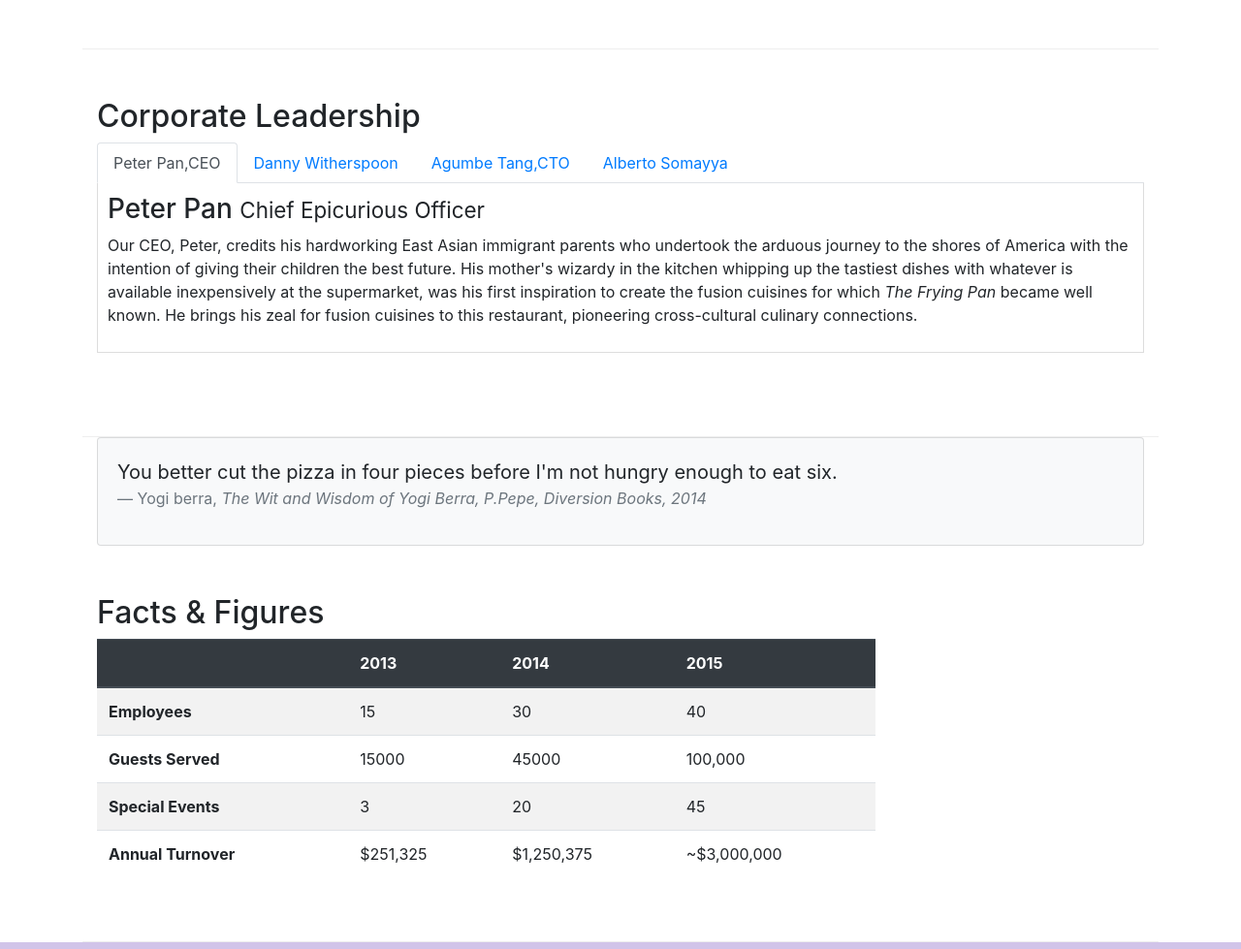
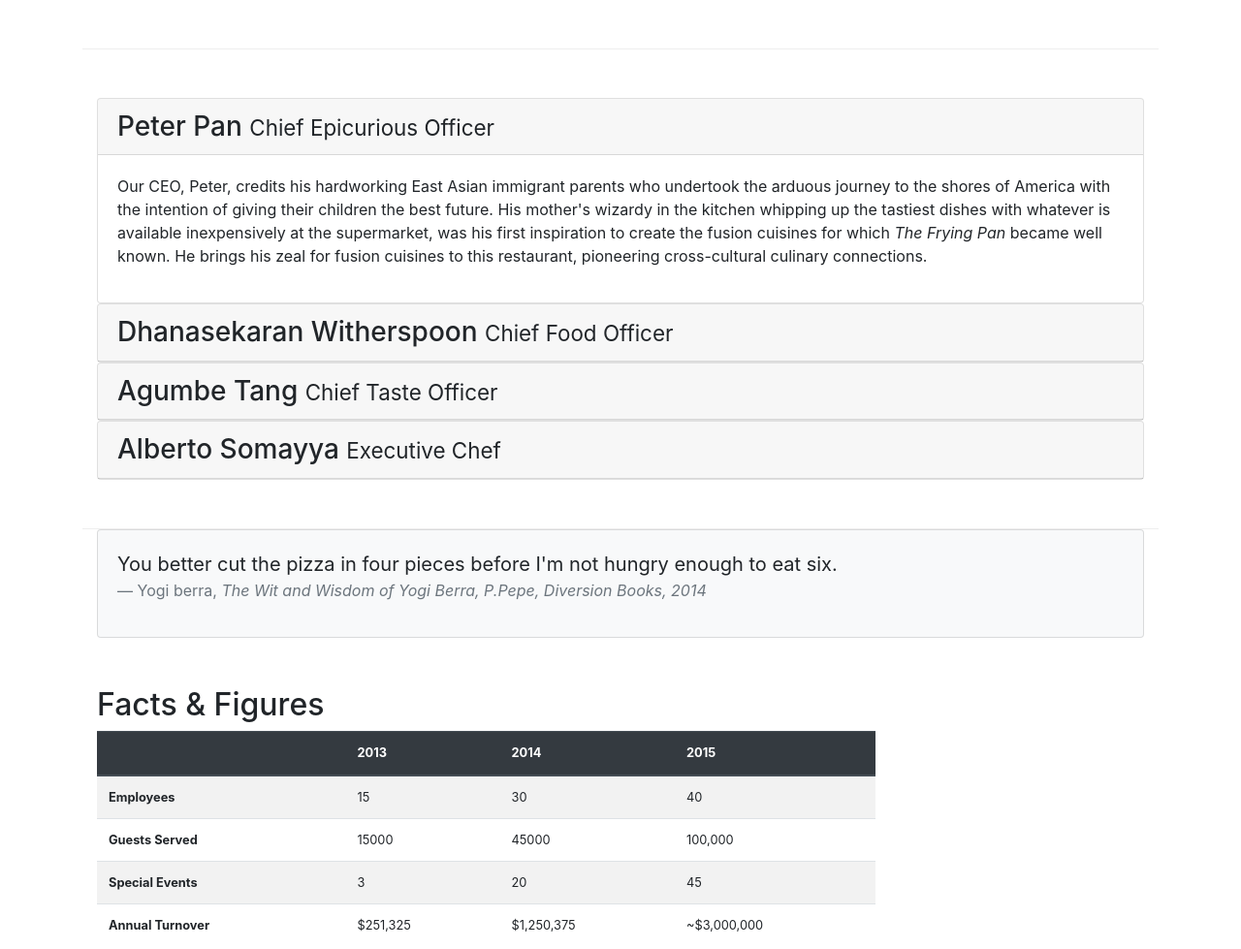
Before and after one commit to albi2/bootstrap-test, a website: page aboutus.html in a window 1280 px wide. Shown: the part 814-1793 px from the top of the page at 97% size. Drawn offline with nearby package versions, Linux system fonts and the light colour scheme.

Commit message:
Accordion

```diff
--- a/aboutus.html
+++ b/aboutus.html
@@ -86,46 +86,70 @@
 
         <div class="row row-content">
             <div class="col">
-                <h2>Corporate Leadership</h2>
 
-                <ul class="nav nav-tabs">
-                    <li class="nav-item">
-                        <a class="nav-link active" href="#peter"
-                        role="tab" data-toggle="tab">Peter Pan,CEO</a>
-                    </li>
-                    <li class="nav-item">
-                        <a class="nav-link" href="#danny"
-                        role="tab" data-toggle="tab">Danny Witherspoon</a>
-                    </li>
-                    <li class="nav-item">
-                        <a class="nav-link" href="#agumbe"
-                        role="tab" data-toggle="tab">Agumbe Tang,CTO</a>
-                    </li>
-                    <li class="nav-item">
-                        <a class="nav-link" href="#alberto"
-                        role="tab" data-toggle="tab">Alberto Somayya</a>
-                    </li>
-                </ul>
+                <div id="accordion">
+                    <div class="card">
+                        <div class="card-header" role="tab" id="peterhead">
+                            <h3 class="mb-0">
+                                <a data-toggle="collapse" data-target="#peter">
+                                    Peter Pan <small>Chief Epicurious Officer</small>
+                                </a>
+                            </h3>
+                        </div>
+                        <div role="tabpanel" class="collapse show" id="peter" data-parent="#accordion">
+                            <div class="card-body">
+                                <p class="d-none d-sm-block">Our CEO, Peter, credits his hardworking East Asian immigrant parents who undertook the arduous journey to the shores of America with the intention of giving their children the best future. His mother's wizardy in the kitchen whipping up the tastiest dishes with whatever is available inexpensively at the supermarket, was his first inspiration to create the fusion cuisines for which <em>The Frying Pan</em> became well known. He brings his zeal for fusion cuisines to this restaurant, pioneering cross-cultural culinary connections.</p>
 
-                <div class="tab-content">
-                    <div role="tabpanel" class="tab-pane fade show active" id="peter">
-                        <h3>Peter Pan <small>Chief Epicurious Officer</small></h3>
-                        <p class="d-none d-sm-block">Our CEO, Peter, credits his hardworking East Asian immigrant parents who undertook the arduous journey to the shores of America with the intention of giving their children the best future. His mother's wizardy in the kitchen whipping up the tastiest dishes with whatever is available inexpensively at the supermarket, was his first inspiration to create the fusion cuisines for which <em>The Frying Pan</em> became well known. He brings his zeal for fusion cuisines to this restaurant, pioneering cross-cultural culinary connections.</p>
+                            </div>
+                        </div>
                     </div>
 
-                    <div role="tabpanel" class="tab-pane fade" id="danny">
-                        <h3>Dhanasekaran Witherspoon <small>Chief Food Officer</small></h3>
-                        <p class="d-none d-sm-block">Our CFO, Danny, as he is affectionately referred to by his colleagues, comes from a long established family tradition in farming and produce. His experiences growing up on a farm in the Australian outback gave him great appreciation for varieties of food sources. As he puts it in his own words, <em>Everything that runs, wins, and everything that stays, pays!</em></p>
+
+                    <div class="card">
+                        <div class="card-header" role="tab" id="dannyhead">
+                            <h3 class="mb-0">
+                                <a data-toggle="collapse" data-target="#danny">
+                                    Dhanasekaran Witherspoon <small>Chief Food Officer</small>
+                                </a>
+                            </h3>
+                        </div>
+                        <div class="collapse" id="danny" data-parent="#accordion" role="tabpanel">
+                            <div class="card-body">
+                                <p class="d-none d-sm-block">Our CFO, Danny, as he is affectionately referred to by his colleagues, comes from a long established family tradition in farming and produce. His experiences growing up on a farm in the Australian outback gave him great appreciation for varieties of food sources. As he puts it in his own words, <em>Everything that runs, wins, and everything that stays, pays!</em></p>
+
+                            </div>
+                        </div>
                     </div>
 
-                    <div role="tabpanel" class="tab-pane fade" id="agumbe">
-                        <h3>Agumbe Tang <small>Chief Taste Officer</small></h3>
-                        <p class="d-none d-sm-block">Blessed with the most discerning gustatory sense, Agumbe, our CTO, personally ensures that every dish that we serve meets his exacting tastes. Our chefs dread the tongue lashing that ensues if their dish does not meet his exacting standards. He lives by his motto, <em>You click only if you survive my lick.</em></p>
+                    <div class="card">
+                        <div class="card-header" role="tab" id="agumbehead">
+                            <h3 class="mb-0">
+                                <a data-toggle="collapse" data-target="#agumbe">
+                                    Agumbe Tang <small>Chief Taste Officer</small>
+                                </a>
+                            </h3>
+                        </div>
+                        <div class="collapse" role="tabpanel" id="agumbe" data-parent="#accordion">
+                            <div class="card-body">
+                                <p class="d-none d-sm-block">Blessed with the most discerning gustatory sense, Agumbe, our CTO, personally ensures that every dish that we serve meets his exacting tastes. Our chefs dread the tongue lashing that ensues if their dish does not meet his exacting standards. He lives by his motto, <em>You click only if you survive my lick.</em></p>
+                            </div>
+                        </div>
                     </div>
 
-                    <div role="tabpanel" class="tab-pane fade" id="alberto">
-                        <h3>Alberto Somayya <small>Executive Chef</small></h3>
-                        <p class="d-none d-sm-block">Award winning three-star Michelin chef with wide International experience having worked closely with whos-who in the culinary world, he specializes in creating mouthwatering Indo-Italian fusion experiences. He says, <em>Put together the cuisines from the two craziest cultures, and you get a winning hit! Amma Mia!</em></p>
+                    <div class="card">
+                        <div class="card-header" id="albertoheader" role="tab">
+                            <h3 class="mb-0">
+                                <a data-toggle="collapse" data-target="#alberto">
+                                    Alberto Somayya <small>Executive Chef
+                                </a>
+                            </h3>
+                        </div>
+                        <div class="collapse" id="alberto" role="tabpanel" data-parent="#accordion">
+                            <div class="card-body">
+                                <p class="d-none d-sm-block">Award winning three-star Michelin chef with wide International experience having worked closely with whos-who in the culinary world, he specializes in creating mouthwatering Indo-Italian fusion experiences. He says, <em>Put together the cuisines from the two craziest cultures, and you get a winning hit! Amma Mia!</em></p>
+
+                            </div>
+                        </div>
                     </div>
 
                 </div>
```
